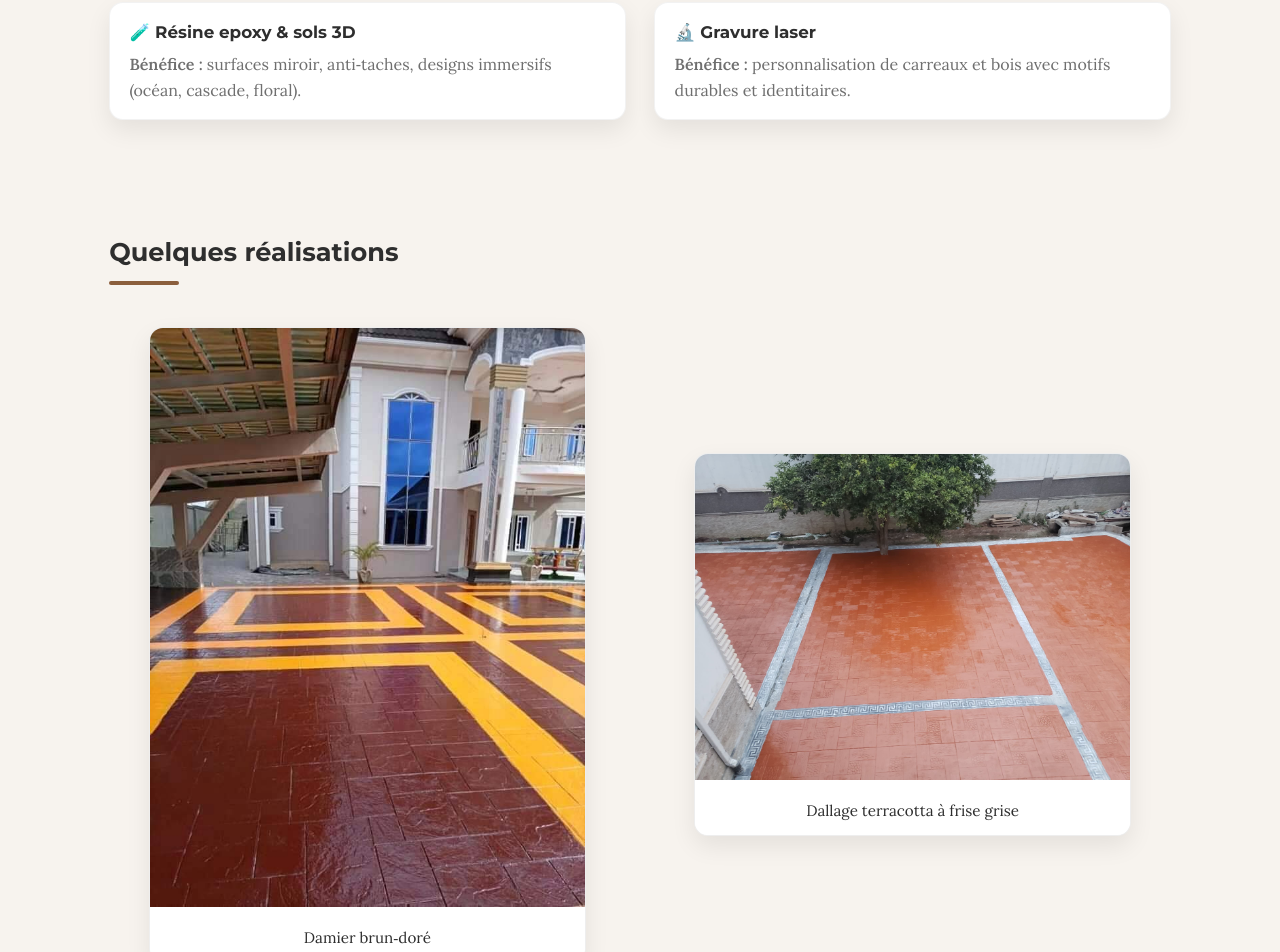
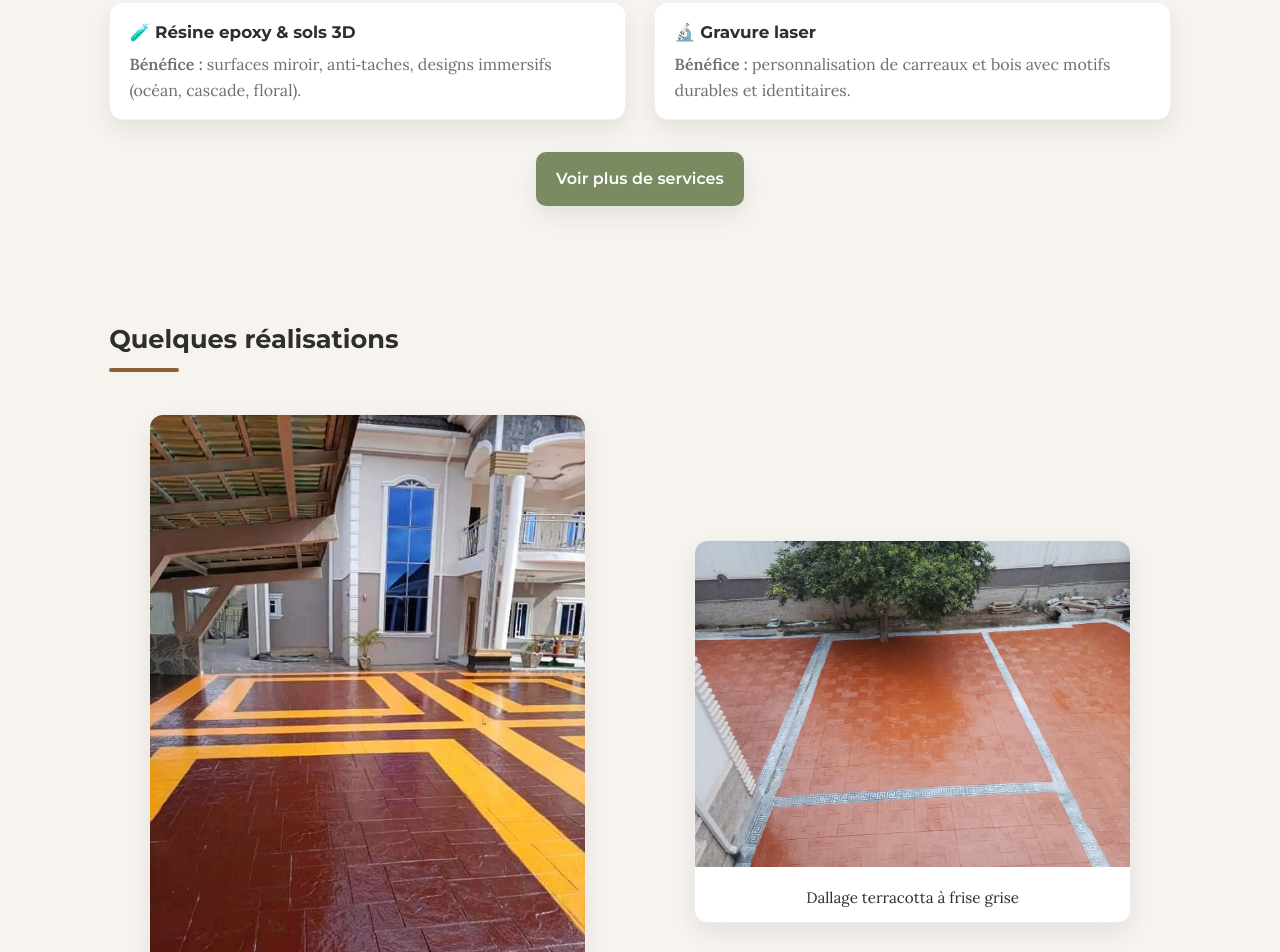
Before and after one commit to BDEMNA/Horizon, a plain HTML site: page index.html in a window 1280 px wide. Shown: the part 2048-3000 px from the top of the page. Drawn offline with Linux system fonts and the light colour scheme.

Commit message:
Update index.html

```diff
--- a/index.html
+++ b/index.html
@@ -118,8 +118,14 @@
         <p><strong>Bénéfice :</strong> personnalisation de carreaux et bois avec motifs durables et identitaires.</p>
       </article>
     </div>
+
+    <!-- Bouton Voir plus -->
+    <div style="text-align: center; margin-top: 2rem;">
+      <a href="services.html" class="btn primary">Voir plus de services</a>
+    </div>
   </div>
 </section>
+
 
   <!-- Réalisations (galerie simple) -->
   <section class="section fade-section" id="realisations" role="region" aria-labelledby="work-title">
```
Lines whose indentation alone changed are shown as unchanged.
